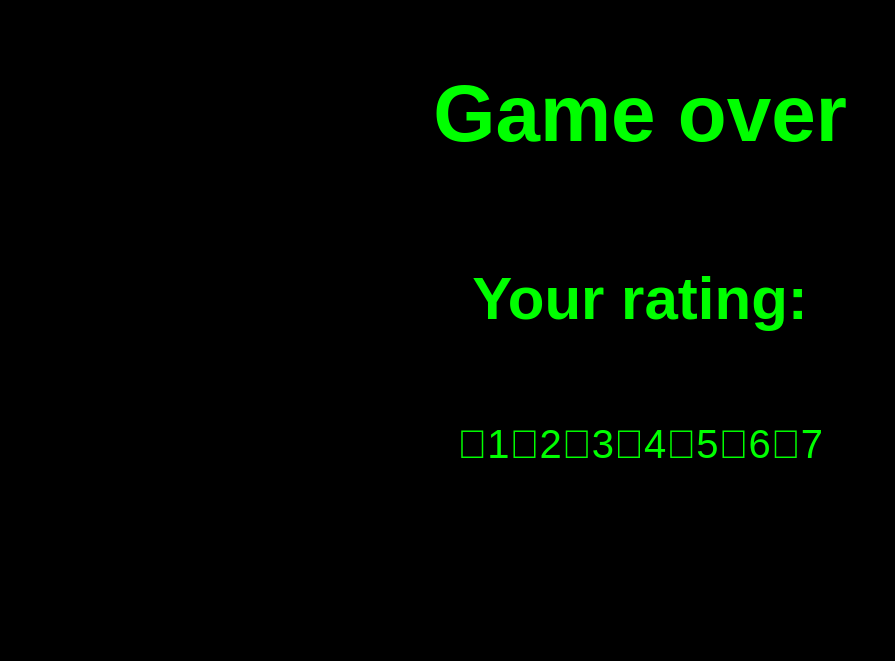
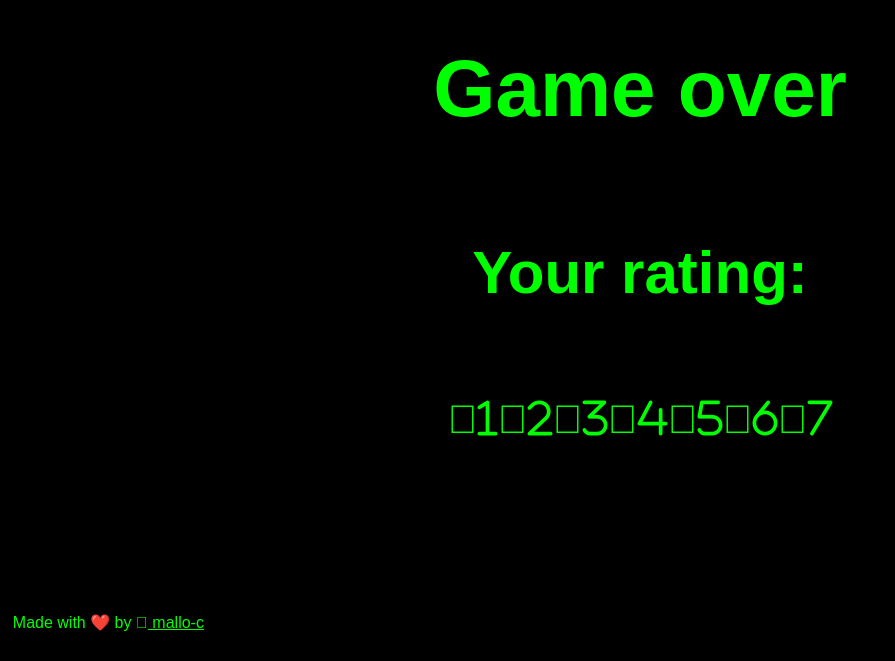
Before and after one commit to mallo-c/fast-math, a Vue app: page / in a window 1280 px wide. Shown: the part 139-800 px from the top of the page, without its empty margins (0-895 px from the left). Built offline with nearby package versions, Linux system fonts and the light colour scheme.

Commit message:
add mention

```diff
--- a/index.html
+++ b/index.html
@@ -8,7 +8,10 @@
     <title>Fast math</title>
   </head>
   <body>
-    <div id="app"></div>
+    <div id="container">
+        <div id="app"></div>
+        <p>Made with ❤️‍ by <a href="https://github.com/mallo-c"><i class="fa-brands fa-github"></i> mallo-c</a></p>
+    </div>
     <script type="module" src="/src/main.ts"></script>
   </body>
 </html>
--- a/src/App.vue
+++ b/src/App.vue
@@ -96,13 +96,13 @@ onMounted(update);
 
 <style scoped>
 .gameOver {
-  position: fixed;
+  /*position: fixed;
   left: 0;
   top: 0;
   right: 0;
   bottom: 0;
   width: 100vw;
-  height: 100dvh;
+  height: 100dvh;*/
   background: #000000;
   z-index: 99999;
   display: flex;
@@ -125,11 +125,6 @@ onMounted(update);
   height: 100%;
 }
 
-* {
-  font-family: "Play", sans-serif;
-  user-select: none;
-}
-
 button {
   display: inline-block;
 }
@@ -145,7 +140,6 @@ button {
   cursor: pointer;
   font-size: 5vmin;
   border: 1px dotted #00ff00;
-  color: #00ff00;
   background: #000000;
   width: 20vw;
   padding: 1vh 2vw;
--- a/src/assets/main.css
+++ b/src/assets/main.css
@@ -1,15 +1,16 @@
 *, *:after, *:before {
   box-sizing: border-box;
+  font-family: "Play", sans-serif;
+  user-select: none;
+  color: #00ff00!important;
 }
 
-html, body, #app {
+html, body, #container, #app {
   width: 100%;
   height: 100%;
   padding: 0;
   margin: 0;
   background: #000000;
-  color: #00ff00;
-  font-size: 5vmin;
 }
 
 body {
@@ -26,6 +27,18 @@ body, #app {
 body.error {
   background: #ff0000!important;
 }
+
 body.error * {
   display: none!important;
 }
+
+#app {
+  font-size: 5vmin;
+}
+
+#container {
+  display: flex;
+  flex-direction: column;
+  justify-content: space-between;
+  font-size: 2vmin;
+}
```
